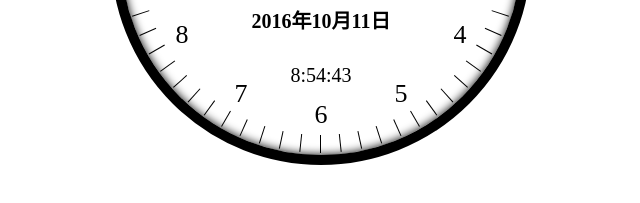
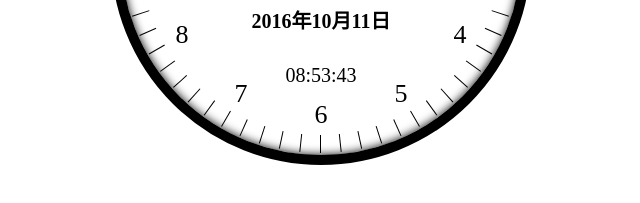
Before and after one commit to echochao/clock, a plain HTML site: page index.html in a window 1280 px wide. Shown: the part 335-538 px from the top of the page, 327-967 px from the left. Drawn offline with Linux system fonts and the light colour scheme.

Commit message:
Update index.html

```diff
--- a/index.html
+++ b/index.html
@@ -164,8 +164,8 @@
 			function setTime() {
 				var date = new Date();
 				var s = function(){var a=date.getSeconds();if(a<10){return ("0"+a)}else{return a}}();
-				var m = date.getMinutes()+1;
-				var h = date.getHours();
+				var m = function(){var a=date.getMinutes();if(a<10){return ("0"+a)}else{return a}}();
+				var h = function(){var a=date.getHours();if(a<10){return ("0"+a)}else{return a}}();
 				$("#time").html("<span>" + h + ":</span><span>" + m + ":</span><span>" + s + "</span>")
 			}
 
```
